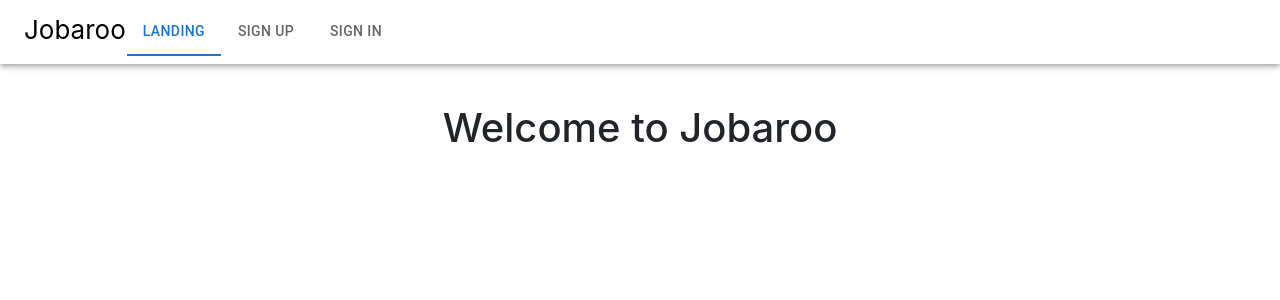
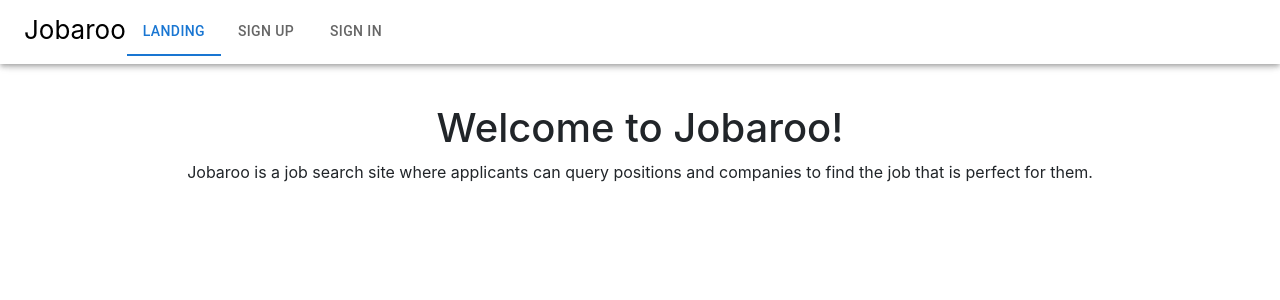
Before and after one commit to markpipko/CS-554-Final-Project, a React (Create React App) app in the folder client/: page / in a window 1280 px wide. Shown: the top 300 px of the page. Built offline with nearby package versions, Linux system fonts and the light colour scheme; no server answers.

Commit message:
Added Logo To Nav
Logo To Nav and updated landing site text

```diff
--- a/client/src/Components/Landing.js
+++ b/client/src/Components/Landing.js
@@ -5,7 +5,8 @@ import "../App.css";
 function Landing() {
 	return (
 		<div>
-			<h1>Welcome to Jobaroo</h1>
+			<h1>Welcome to Jobaroo!</h1>
+			<p>Jobaroo is a job search site where applicants can query positions and companies to find the job that is perfect for them.</p>
 		</div>
 	);
 }
--- a/client/src/Components/Navigation.js
+++ b/client/src/Components/Navigation.js
@@ -3,8 +3,9 @@ import { Link } from "react-router-dom";
 import { AuthContext } from "../firebase/Auth";
 import SignOutButton from "./SignOut";
 import "../App.css";
-import { AppBar, Toolbar, Grid, Tabs, Tab } from "@mui/material";
+import { AppBar, Toolbar, Grid, Tabs, Tab, Avatar } from "@mui/material";
 import { checkEmployer } from "../firebase/FirebaseFunctions";
+import { borderRight } from "@mui/system";
 const Navigation = () => {
 	const { currentUser } = useContext(AuthContext);
 	return <div>{currentUser ? <NavigationAuth /> : <NavigationNonAuth />}</div>;
@@ -47,7 +48,13 @@ const NavigationAuth = () => {
 							item
 							style={{ textAlign: "left", transform: "translateY(5%)" }}
 						>
-							<span>Jobaroo</span>
+
+						<div style={{display:"flex"}}>
+						<Avatar alt="Jobaroo Icon" src="../imgs/Jobaroo2.png" style={{ height:"auto"}}/>
+						<span style={{display:"inline"}}>Jobaroo</span>
+						</div>
+
+
 						</Grid>
 						<Grid xs={5} item>
 							<Tabs
@@ -80,6 +87,7 @@ const NavigationAuth = () => {
 						</Grid>
 						<Grid item xs={1} />
 					</Grid>
+
 					<SignOutButton />
 				</Toolbar>
 			</AppBar>
```
Also changed, not shown: client/public/imgs/Jobaroo2.png (added).
